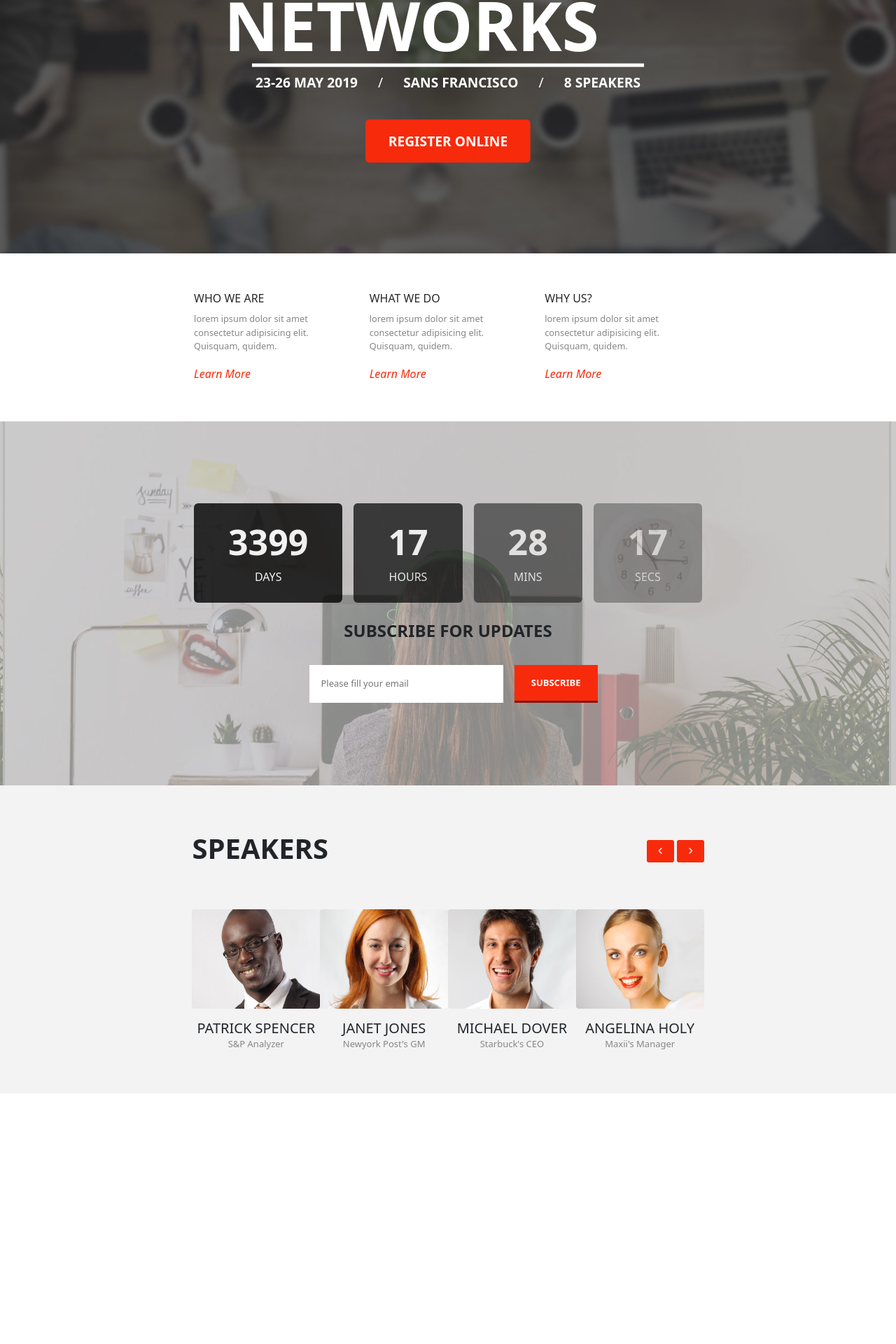
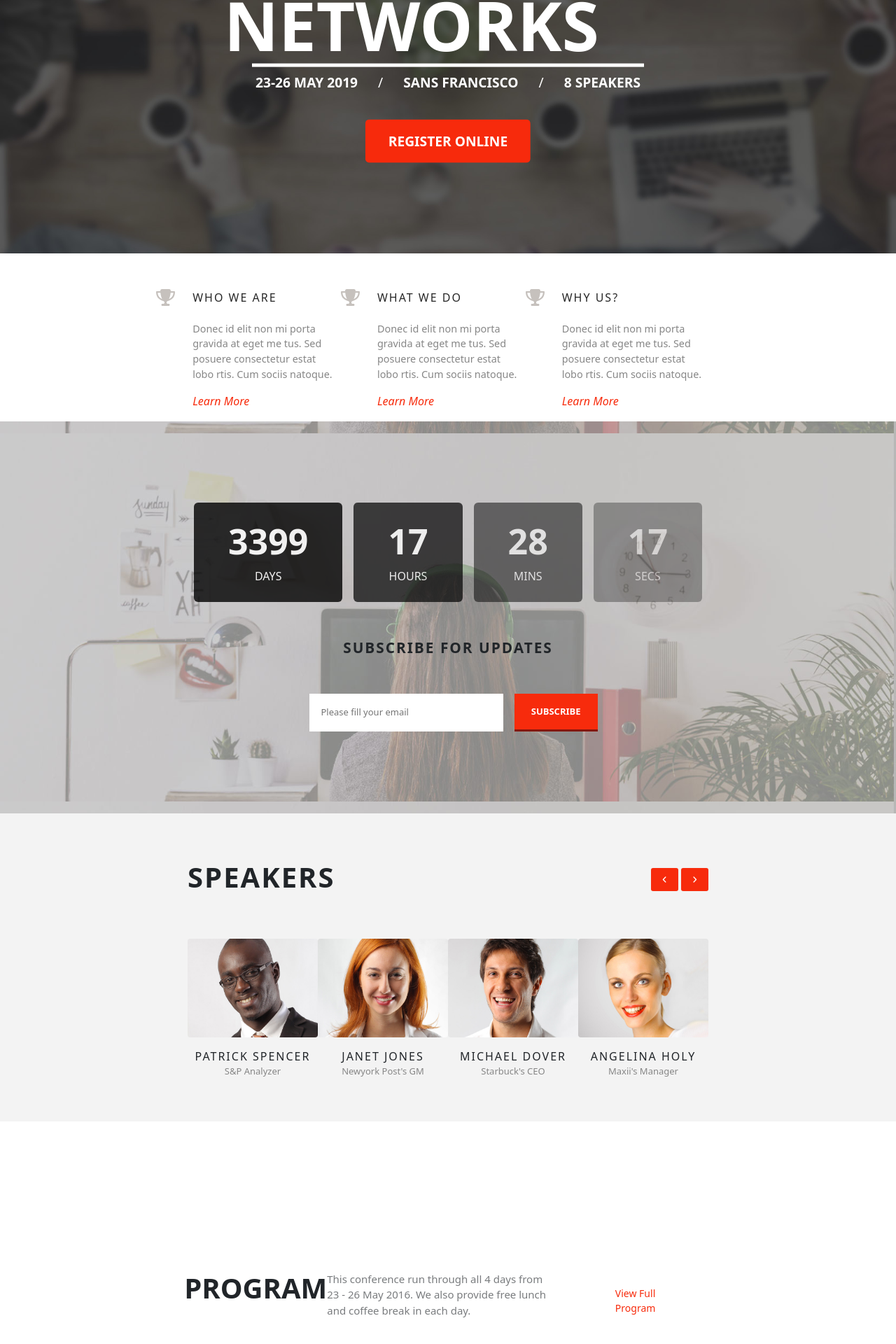
Before and after one commit to Rossiitaa/proj-html-vuejs, a Vue app: page / in a window 1280 px wide. Shown: the part 446-2366 px from the top of the page at 70% size. Before the commit the page ends 2008 px from the top, so only its background shows below. Built offline with nearby package versions, Linux system fonts and the light colour scheme.

Commit message:
beginning section program

```diff
--- a/src/components/Main.vue
+++ b/src/components/Main.vue
@@ -2,10 +2,10 @@
     <main>
         <div class="container-fluid">
             <!-- informazioni azienda -->
-            <div id="info-general" class="row d-flex justify-content-evenly align-items-center mx-auto">
-                <div class="info-text col-12 d-flex flex-column justify-content-around" v-for="(info , index) in informations" :key="index">
+            <div id="info-general" class="row d-flex justify-content-between align-items-center mx-auto">
+                <div class="info-text col-12 d-flex flex-column justify-content-around position-relative" v-for="(info , index) in informations" :key="index">
                     <div class="d-flex fs-4">
-                        <font-awesome-icon :icon="['fas', info.icon]" class="mr-3" />
+                        <font-awesome-icon :icon="['fas', 'fa-trophy']" class="mr-3" />
                         <h6>{{ info.title }}</h6>
                     </div>
                     <p>
@@ -16,6 +16,8 @@
                     </a>
                 </div>
             </div>
+            <!-- fine informazioni azienda -->
+
             <!-- countdown -->
             <div id="countdown" class="row d-flex align-items-center">
                 <div id="count-card" class="d-flex flex-column justify-content-around">
@@ -43,7 +45,7 @@
                     </div>
                 </div>
             </div>
-
+            <!-- fine countdown -->
             <!-- speakers -->
             <div id="speakers-section" class="row d-flex flex-column justify-content-center">
 
@@ -57,13 +59,12 @@
                             <button href="#" class="px-3 py-2">
                                 <font-awesome-icon icon="fas fa-angle-left" />
                             </button>
-                            <button href="#" class="px-3 py-2">
+                            <button href="#" class="btn px-3 py-2">
                                 <font-awesome-icon icon="fas fa-angle-right" />
                             </button>
                         </div>
                     </div>
 
-                    <!-- lista degli speaker-->
                     <div class="d-flex justify-content-between">
                         <div class="single-speaker d-flex flex-column justify-content-evenly text-center"
                         v-for="(speaker, index) in speakers" :key="index">
@@ -78,6 +79,29 @@
                     </div>
                 </div>
             </div>
+            <!-- fine speakers -->
+
+            <!-- program -->
+            <div id="section-program" class="row d-flex justify-content-around align-items-center">
+
+                <div id="all-program" class="d-flex flex-column justify-content-around">
+                    <!-- introduzione -->
+                    <div id="program-top" class="d-flex justify-content-between align-items-center mb-5">
+                        <h1 class="align-self-start fw-bolder">
+                            PROGRAM
+                        </h1>
+                        <p class="text-start me-5">
+                            This conference run through all 4 days from 23 - 26 May 2016.
+                            We also provide free lunch and coffee break in each day.
+                        </p>
+                        <span class="ps-5">
+                            View Full Program
+                        </span>
+                    </div>
+
+
+                </div>
+            </div>
         </div>
     </main>
 </template>
@@ -90,21 +114,21 @@ data() {
             {
                 icon: "fas fa-trophy",
                 title: "WHO WE ARE",
-                text: "lorem ipsum dolor sit amet consectetur adipisicing elit. Quisquam, quidem.",
+                text: "Donec id elit non mi porta gravida at eget me tus. Sed posuere consectetur estat lobo rtis. Cum sociis natoque.",
                 url: "#",
                 urlText: "Learn More"
             },
             {
                 icon: "fas fa-bolt",
                 title: "WHAT WE DO",
-                text: "lorem ipsum dolor sit amet consectetur adipisicing elit. Quisquam, quidem.",
+                text: "Donec id elit non mi porta gravida at eget me tus. Sed posuere consectetur estat lobo rtis. Cum sociis natoque.",
                 url: "#",
                 urlText: "Learn More"
             },
             {
                 icon: "fas fa-question",
                 title: "WHY US?",
-                text: "lorem ipsum dolor sit amet consectetur adipisicing elit. Quisquam, quidem.",
+                text: "Donec id elit non mi porta gravida at eget me tus. Sed posuere consectetur estat lobo rtis. Cum sociis natoque.",
                 url: "#",
                 urlText: "Learn More"
             },
@@ -160,29 +184,38 @@ data() {
                 name: "ANGELINA HOLY",
                 job: "Maxii's Manager"
             },
-        ]
+        ],
+
         }
     }
 }
 </script>
 
 <style lang='scss' scoped>
+/* informazioni azienda */
 #info-general {
     width: 60%;
     height: 30vh;
 
+    svg {
+    position: absolute;
+    top: -3px;
+    left: -40px;
+    color: #c6c1bd;
+    }
     .info-text {
-        width: 33%;
+        width: 30%;
         height: 55%;
-        text-align: left;
 
             h6 {
                 color: #272727;
+                letter-spacing: 2px;
             }
         }
         p {
-            font-size: 0.8rem;
+            font-size: 0.9rem;
             color: #868686;
+            margin-top: 1rem;
         }
         a {
             color: #f72b0c;
@@ -190,13 +223,14 @@ data() {
         }
     }
 
+/* countdown */
 #countdown {
-    height: 65vh;
+    height: 70vh;
     background: url(../assets/images/coutdown-bg1.jpg);
     background-size: contain;
     background-position: center;
     #count-card {
-        height: 60%;
+        height: 68%;
             h1 {
                 font-size: 50px;
                 font-weight: 700;
@@ -212,6 +246,7 @@ data() {
             display: flex;
             justify-content: center;
 
+
             input {
                 outline: 0;
                 border: 0;
@@ -223,25 +258,36 @@ data() {
                 border-color: #d92719;
                 background: #f72b0c;
                 color: #fff;
+
+                &:hover {
+                    background-color: #f72a0c;
+                    color: #fff;
+                }
             }
         }
         h5 {
                 display: flex;
                 justify-content: center;
                 align-items: center;
-                font-size: 1.5rem;
-
+                font-size: 1.3rem;
+                letter-spacing: 2px;
+                margin: 0;
             }
     }
 
+/* speakers */
     #speakers-section {
     height: 55vh;
     background: #f3f3f3;
     #speakers-team {
-        width: 59%;
+        width: 60%;
         height: 40vh;
             #navigation {
                 width: 100%;
+                    h2 {
+                        letter-spacing: 2px;
+                    }
+
                 #arrow-section-speaker {
                     button {
                         font-size: 11px;
@@ -262,7 +308,33 @@ data() {
                     color: #868686;
                     font-size: 13px;
                 }
+                h5 {
+                letter-spacing: 2px;
+                font-size: 1rem;
             }
+        }
+    }
+}
+
+/* program */
+#section-program {
+    width: 100%;
+    height: 70vh;
+    #all-program {
+        width: 60%;
+        #program-top {
+            p {
+                width: 45%;
+                font-size: 15px;
+                opacity: 0.6;
+            }
+            span {
+                font-size: 14px;
+                color: #f72b0c;
+            }
+        }
+
+
     }
 }
 </style>
```
